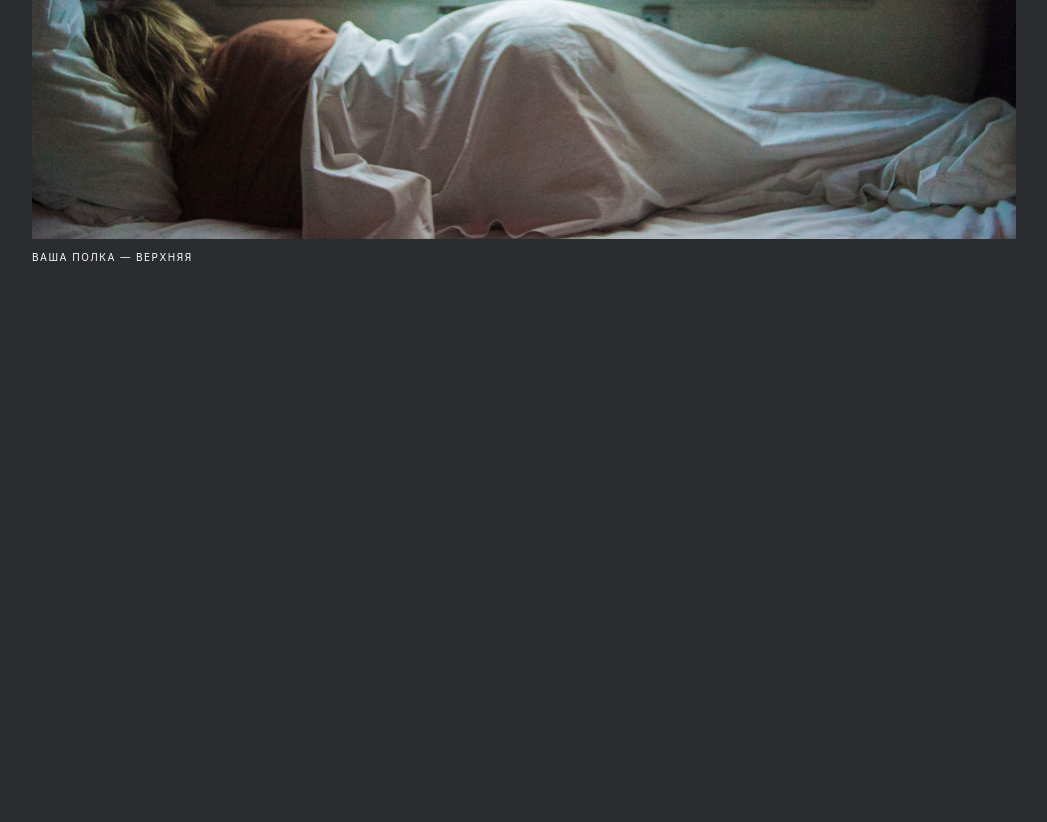
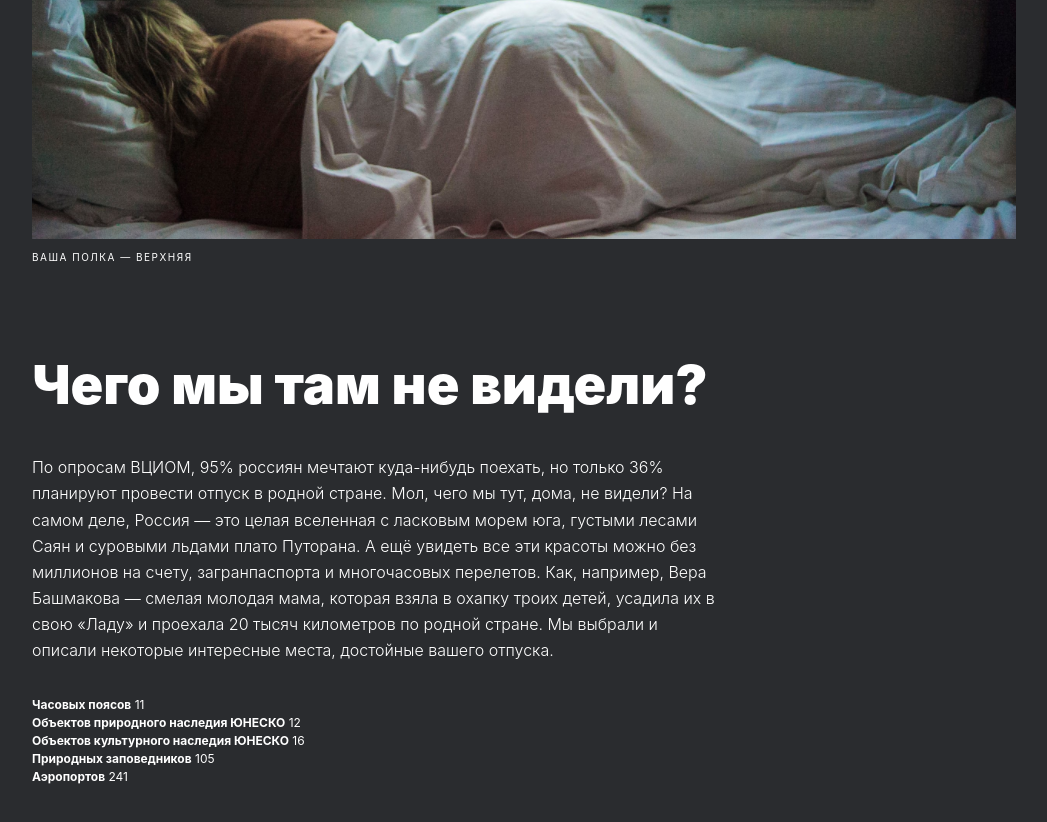
Before and after one commit to Shkityrk/Travelling-around-Russia, a plain HTML site: page index.html in a window 1280 px wide. Shown: the part 880-1702 px from the top of the page, without its empty margins (116-1163 px from the left). Before the commit the page ends 1144 px from the top, so only its background shows below. Drawn offline with Linux system fonts and the light colour scheme.

Commit message:
feat:intro

```diff
--- /dev/null
+++ b/blocks/intro/__list/intro__list.css
@@ -0,0 +1,12 @@
+.intro__list{
+  max-width: 690px;
+  font-size: 12px;
+  font-weight: 400;
+  line-height: 18px;
+  letter-spacing: 0%;
+  text-align: left;
+  list-style: none;
+  padding: 0;
+  margin: 33px 0 0;
+  color: var(--text);
+}
--- /dev/null
+++ b/blocks/intro/__text/intro__text.css
@@ -0,0 +1,9 @@
+.intro__text{
+  max-width: 690px;
+  font-size: 16px;
+  font-weight: 300;
+  line-height: 163%;
+  letter-spacing: 0%;
+  text-align: left;
+  color: var(--text);
+}
--- /dev/null
+++ b/blocks/intro/__title/intro__title.css
@@ -0,0 +1,10 @@
+.intro__title{
+	max-width: 690px;
+	font-size: 54px;
+	font-weight: 900;
+	line-height: 58px;
+	letter-spacing: 0%;
+	text-align: left;
+	margin-bottom: 40px;
+  color: var(--text);
+}
--- /dev/null
+++ b/blocks/intro/intro.css
@@ -0,0 +1,4 @@
+.intro{
+  max-width: 984px;
+  margin: 92px auto;
+}
--- a/index.html
+++ b/index.html
@@ -14,7 +14,8 @@
 </header>
 
 <main>
-    <div class="lead">
+
+    <section class="lead">
         <h1 class="lead__title">Путешествия по России</h1>
         <h2 class="lead__subtitle">Настоящая страна не в выпусках новостей, а здесь.</h2>
         <div class="svg-container">
@@ -22,7 +23,19 @@
             <img class="lead__image" src="/images/kalegin-michail-179870-unsplash.png" alt="">
         </div>
         <figcaption class="lead__caption">ваша полка — верхняя</figcaption>
-    </div>
+    </section>
+
+    <section class="intro">
+        <h2 class="intro__title">Чего мы там не видели?</h2>
+        <p class="intro__text">По опросам ВЦИОМ, 95% россиян мечтают куда-нибудь поехать, но только 36% планируют провести отпуск в родной стране. Мол, чего мы тут, дома, не видели? На самом деле, Россия — это целая вселенная с ласковым морем юга, густыми лесами Саян и суровыми льдами плато Путорана. А ещё увидеть все эти красоты можно без миллионов на счету, загранпаспорта и многочасовых перелетов. Как, например, Вера Башмакова — смелая молодая мама, которая взяла в охапку троих детей, усадила их в свою «Ладу» и проехала 20 тысяч километров по родной стране. Мы выбрали и описали некоторые интересные места, достойные вашего отпуска.</p>
+        <ul class="intro__list">
+            <li><strong>Часовых поясов</strong> 11</li>
+            <li><strong>Объектов природного наследия ЮНЕСКО</strong> 12</li>
+            <li><strong>Объектов культурного наследия ЮНЕСКО</strong> 16</li>
+            <li><strong>Природных заповедников</strong> 105</li>
+            <li><strong>Аэропортов</strong> 241</li>
+        </ul>
+    </section>
 </main>
 
 
--- a/pages/index.css
+++ b/pages/index.css
@@ -11,3 +11,8 @@
 @import url("../blocks/lead/__subtitle/lead__subtitle.css");
 @import url("../blocks/lead/__caption/lead__caption.css");
 @import url("../blocks/lead/__image/lead__image.css");
+
+@import url("../blocks/intro/intro.css");
+@import url("../blocks/intro/__list/intro__list.css");
+@import url("../blocks/intro/__text/intro__text.css");
+@import url("../blocks/intro/__title/intro__title.css");
```
